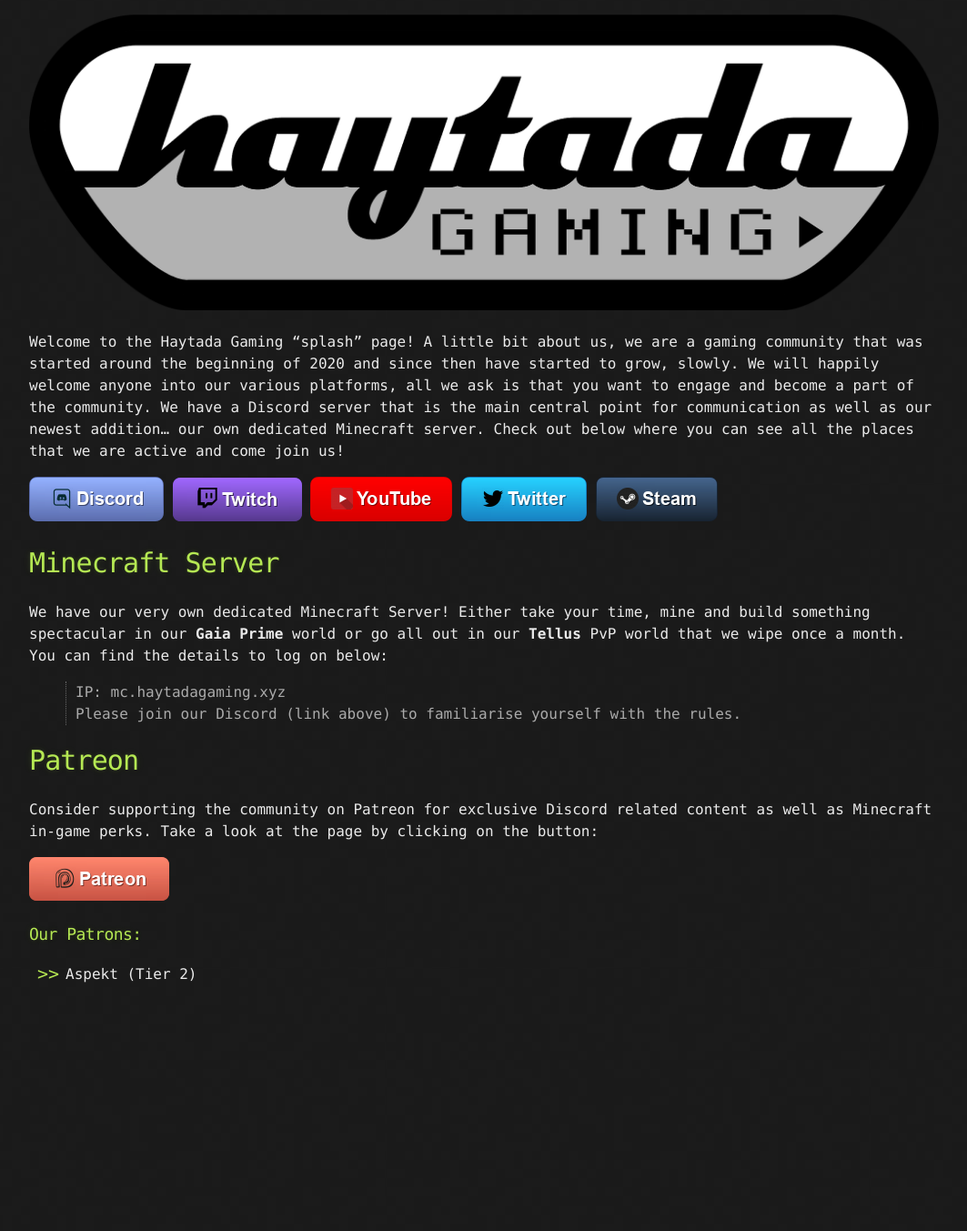
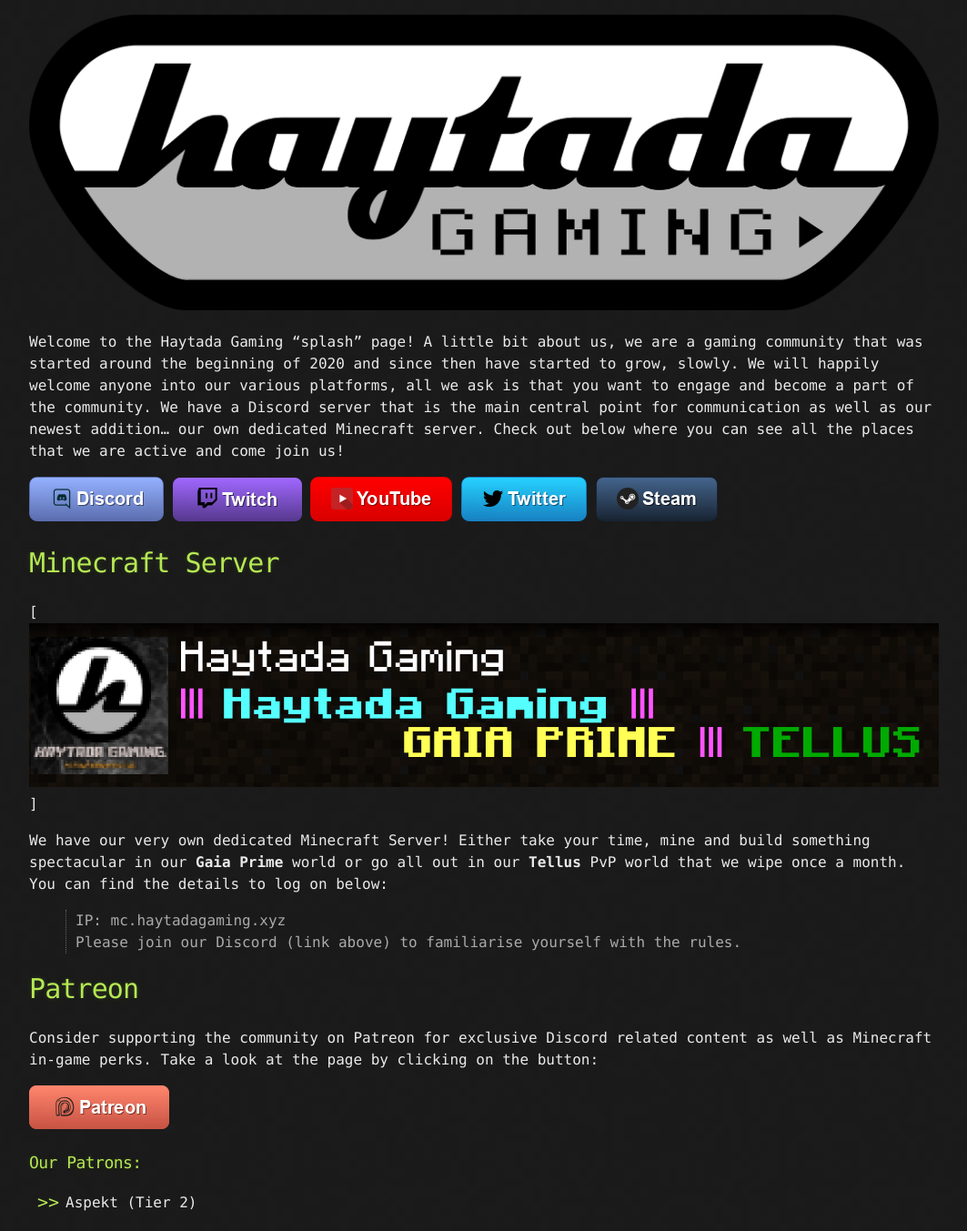
Before and after one commit to haytada/haytada.github.io, a Jekyll site: the page built from index.md, in a window 1280 px wide. Shown: the whole page at 91% size, without its empty margins (108-1171 px from the left). Built offline with Jekyll 4.4.1, drawn with Linux system fonts in a browser that asks for light colours; our own code applies the rules of GitHub Pages for plain Markdown files; before the commit the page ends 1102 px from its top, so only the background shows below that.

Commit message:
Update index.md

```diff
--- a/index.md
+++ b/index.md
@@ -11,6 +11,8 @@
 [![Steam](Steam.png)](https://steamcommunity.com/groups/haytada)
 
 # Minecraft Server
+
+[![Minecraft](Minecraft.png)]
 
 We have our very own dedicated Minecraft Server! Either take your time, mine and build something spectacular in our **Gaia Prime** world or go all out in our **Tellus** PvP world that we wipe once a month. You can find the details to log on below:
 
```
